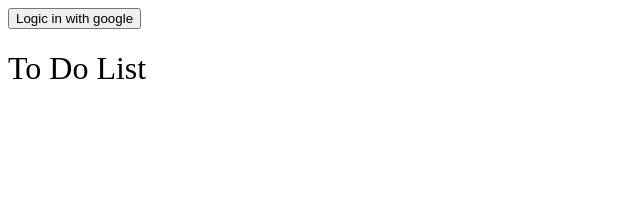
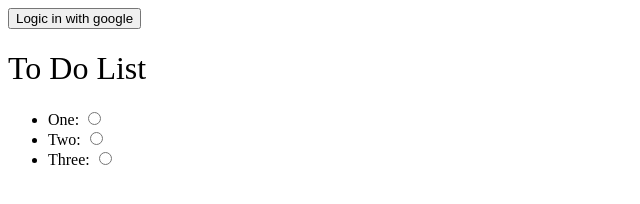
Before and after one commit to Mathes07-s/To-do-list-Logic-Legends, a plain HTML site: page index.html in a window 1280 px wide. Shown: the whole page, without its empty margins (0-640 px from the left). Drawn offline with Linux system fonts and the light colour scheme.

Commit message:
adding completed lists

```diff
--- a/index.html
+++ b/index.html
@@ -12,6 +12,25 @@
     <div>
         <h1>To Do List</h1>
     </div>
+    <div>
+        <ul>
+            <li>
+                <label>One:
+                    <input type="radio" value="one" name="completed-lists" id="one"></input>
+                </label>
+            </li>
+            <li>
+                <label>Two:
+                    <input type="radio" value="two" name="completed-lists" id="two"></input>
+                </label>
+            </li>
+            <li>
+                <label>Three:
+                    <input type="radio" value="three" name="completed-lists" id="three"></input>
+                </label>
+            </li>
+        </ul>
+    </div>
     <script src="app.js"></script>
 </body>
 </html>
```
Also changed, not shown: style.css (line endings or trailing spaces).
